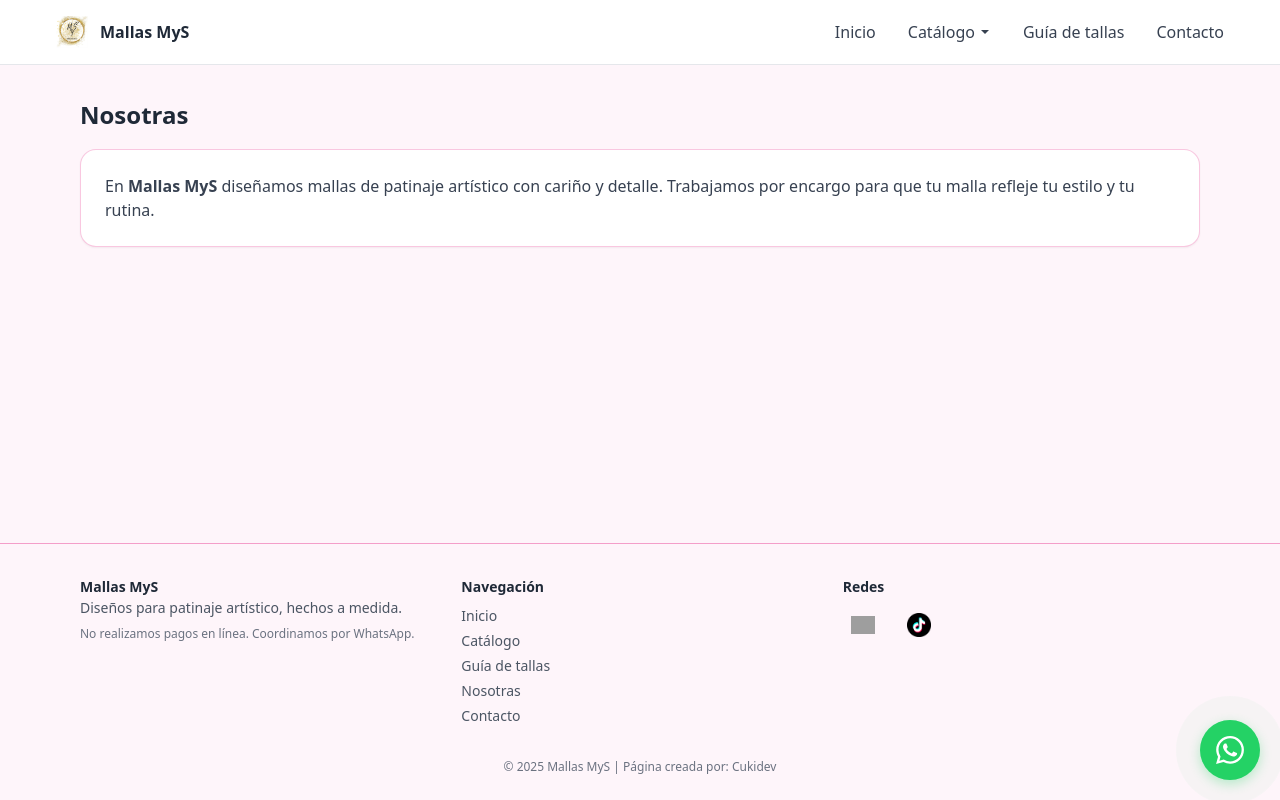
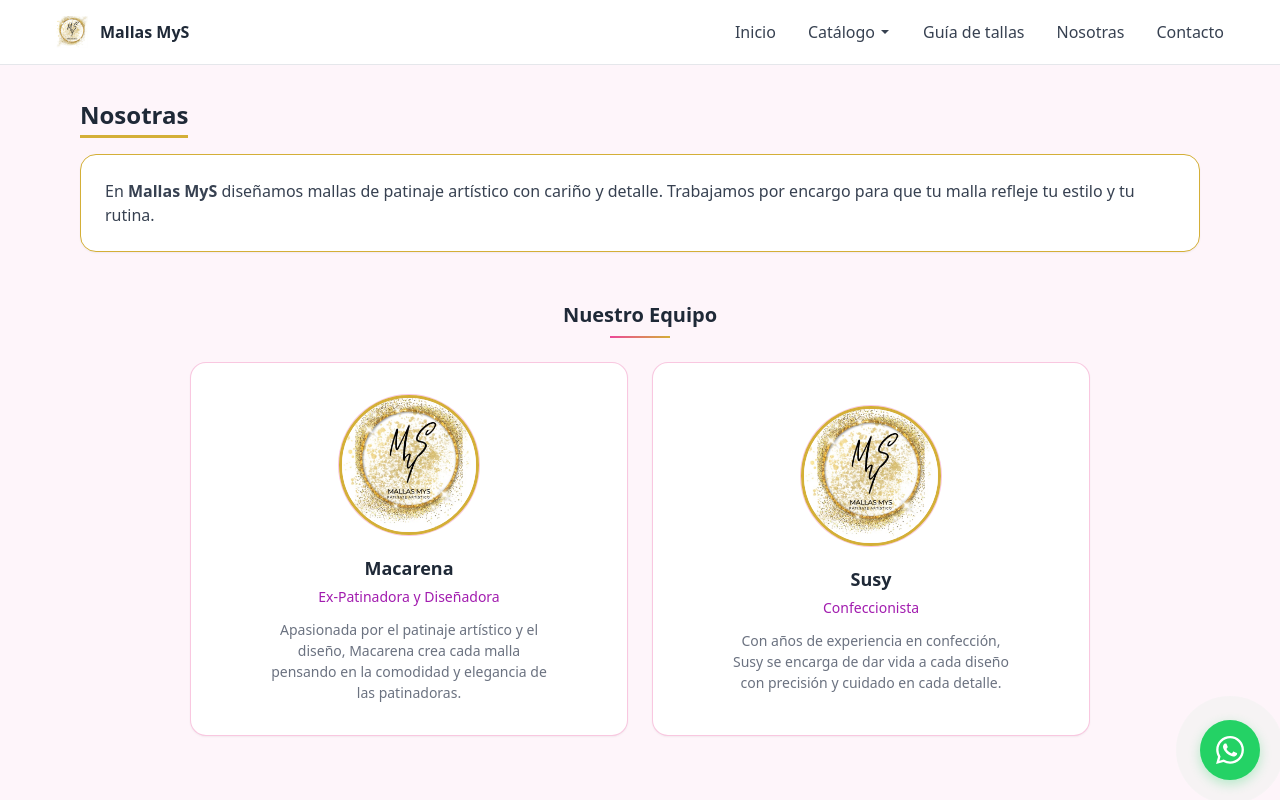
Before and after one commit to cukidev/frontend-mallas-mys, a Vue app in the folder mallas-mys/: page /nosotras in a window 1280 px wide. Shown: the top 800 px of the page. Built offline with nearby package versions, Linux system fonts and the light colour scheme; grey boxes are pictures that could not be loaded.

Commit message:
[feat] Agregada sección "Nosotras"

```diff
--- a/mallas-mys/src/components/AppHeader.vue
+++ b/mallas-mys/src/components/AppHeader.vue
@@ -78,6 +78,7 @@ const handleCategoryClick = (category: string) => {
         </div>
 
         <RouterLink to="/tallas" class="app-nav-link">Guía de tallas</RouterLink>
+        <RouterLink to="/nosotras" class="app-nav-link">Nosotras</RouterLink>
         <RouterLink to="/contacto" class="app-nav-link">Contacto</RouterLink>
       </nav>
 
--- a/mallas-mys/src/pages/About.vue
+++ b/mallas-mys/src/pages/About.vue
@@ -5,11 +5,55 @@ import '@/styles/pages/About.css'
 <template>
   <section class="about-page">
     <h1 class="about-title">Nosotras</h1>
+
     <div class="about-card">
       <p class="about-text">
         En <strong>Mallas MyS</strong> diseñamos mallas de patinaje artístico con cariño y detalle.
         Trabajamos por encargo para que tu malla refleje tu estilo y tu rutina.
       </p>
     </div>
+
+    <!-- Nueva sección del equipo -->
+    <div class="team-section">
+      <h2 class="team-title">Nuestro Equipo</h2>
+
+      <div class="team-grid">
+        <div class="team-member">
+          <div class="member-photo">
+            <img
+              src="@/assets/logo.jpeg"
+              alt="Macarena - Diseñadora"
+              class="member-image"
+            />
+          </div>
+          <div class="member-info">
+            <h3 class="member-name">Macarena</h3>
+            <p class="member-role">Ex-Patinadora y Diseñadora</p>
+            <p class="member-description">
+              Apasionada por el patinaje artístico y el diseño, Macarena crea cada malla
+              pensando en la comodidad y elegancia de las patinadoras.
+            </p>
+          </div>
+        </div>
+
+        <div class="team-member">
+          <div class="member-photo">
+            <img
+              img src="@/assets/logo.jpeg"
+              alt="Susy - Confeccionista"
+              class="member-image"
+            />
+          </div>
+          <div class="member-info">
+            <h3 class="member-name">Susy</h3>
+            <p class="member-role">Confeccionista</p>
+            <p class="member-description">
+              Con años de experiencia en confección, Susy se encarga de dar vida
+              a cada diseño con precisión y cuidado en cada detalle.
+            </p>
+          </div>
+        </div>
+      </div>
+    </div>
   </section>
 </template>
--- a/mallas-mys/src/styles/pages/About.css
+++ b/mallas-mys/src/styles/pages/About.css
@@ -10,13 +10,16 @@
   font-size: 24px;
   font-weight: 700;
   color: #1f2937;
+  border-bottom: 3px solid #d4af37;
+  padding-bottom: 2px;
+  display: inline-block;
 }
 
 .about-card {
   background-color: white;
   border-radius: 16px;
   box-shadow: 0 1px 2px 0 rgba(0, 0, 0, 0.05);
-  border: 1px solid rgba(236, 72, 153, 0.3);
+  border: 1px solid #d4af37;
   padding: 24px;
   margin-top: 16px;
 }
@@ -24,3 +27,151 @@
 .about-text {
   color: #374151;
 }
+
+.team-section {
+  margin-top: 48px;
+}
+
+.team-title {
+  font-size: 20px;
+  font-weight: 600;
+  color: #1f2937;
+  text-align: center;
+  margin-bottom: 32px;
+  position: relative;
+}
+
+.team-title::after {
+  content: "";
+  position: absolute;
+  bottom: -8px;
+  left: 50%;
+  transform: translateX(-50%);
+  width: 60px;
+  height: 2px;
+  background: linear-gradient(90deg, #ec4899, #d4af37);
+}
+
+.team-grid {
+  display: grid;
+  grid-template-columns: 1fr;
+  gap: 24px;
+  max-width: 900px;
+  margin: 0 auto;
+}
+
+@media (min-width: 768px) {
+  .team-grid {
+    grid-template-columns: 1fr 1fr;
+    gap: 24px;
+  }
+}
+
+.team-member {
+  background-color: white;
+  border-radius: 16px;
+  box-shadow: 0 1px 2px 0 rgba(0, 0, 0, 0.05);
+  border: 1px solid rgba(236, 72, 153, 0.3);
+  padding: 32px 24px;
+  text-align: center;
+  transition: transform 0.2s ease, box-shadow 0.2s ease;
+  min-height: 280px;
+  display: flex;
+  flex-direction: column;
+  justify-content: center;
+}
+
+.team-member:hover {
+  transform: translateY(-4px);
+  box-shadow: 0 4px 12px 0 rgba(236, 72, 153, 0.15);
+}
+
+.member-photo {
+  margin-bottom: 20px;
+  display: flex;
+  justify-content: center;
+  align-items: center;
+}
+
+.member-image {
+  width: 140px;
+  height: 140px;
+  border-radius: 50%;
+  object-fit: cover;
+  border: 3px solid #d4af37;
+  box-shadow: 0 0 0 1px rgba(236, 72, 153, 0.3);
+  transition: all 0.2s ease;
+  display: block;
+  margin: 0 auto;
+}
+
+.team-member:hover .member-image {
+  border-color: #b8860b;
+  box-shadow: 0 0 0 1px rgba(236, 72, 153, 0.6), 0 0 20px rgba(212, 175, 55, 0.3);
+}
+
+.member-info {
+  text-align: center;
+}
+
+.member-name {
+  font-size: 18px;
+  font-weight: 600;
+  color: #1f2937;
+  margin-bottom: 4px;
+}
+
+.member-role {
+  font-size: 14px;
+  font-weight: 500;
+  color: #a21caf;
+  margin-bottom: 12px;
+}
+
+.member-description {
+  font-size: 14px;
+  color: #6b7280;
+  line-height: 1.5;
+  max-width: 280px;
+  margin: 0 auto;
+}
+
+/* Versión alternativa más compacta para móviles */
+@media (max-width: 767px) {
+  .team-member {
+    display: flex;
+    text-align: left;
+    align-items: center;
+    gap: 20px;
+    min-height: auto;
+    flex-direction: row;
+    justify-content: flex-start;
+  }
+
+  .member-photo {
+    margin-bottom: 0;
+    flex-shrink: 0;
+    display: flex;
+    justify-content: center;
+    align-items: center;
+  }
+
+  .member-image {
+    width: 80px;
+    height: 80px;
+    margin: 0;
+  }
+
+  .member-info {
+    text-align: left;
+    flex: 1;
+  }
+
+  .member-name {
+    font-size: 16px;
+  }
+
+  .member-description {
+    font-size: 13px;
+  }
+}
```
